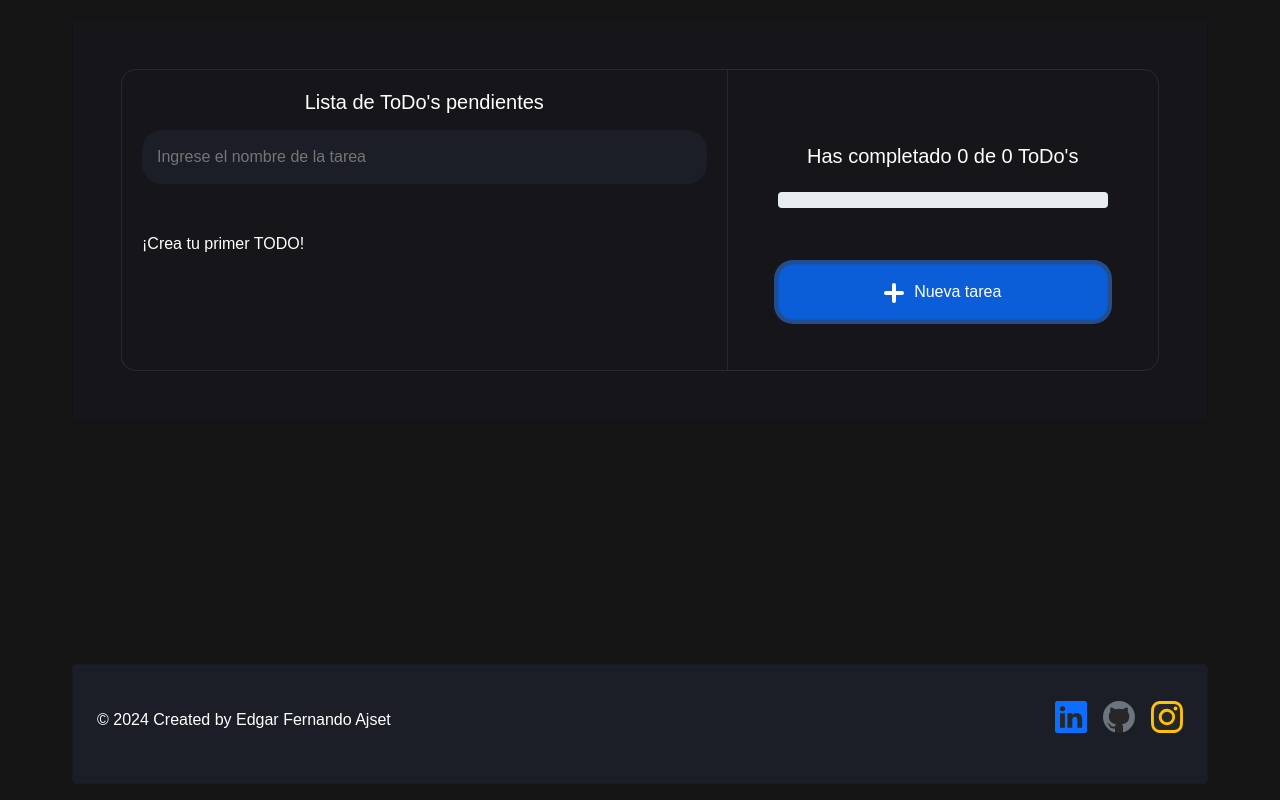
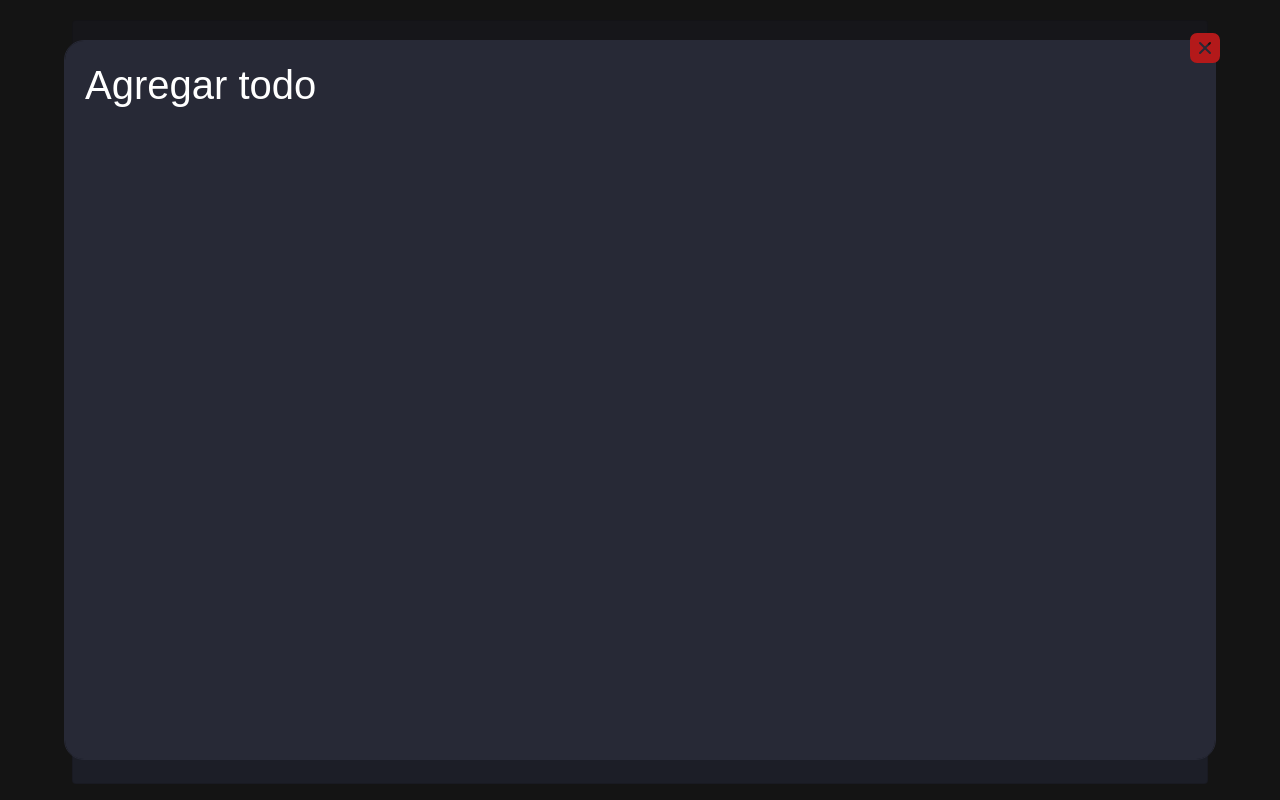
Before and after one commit to FernandoAjset/ToDo-React, a React (Create React App) app: page / in a window 1280 px wide. Both pictures are taken after a click on the button "Nueva tarea". Built offline with nearby package versions, Linux system fonts and the light colour scheme.

Commit message:
Avance, modal para por medio de React Portal.

```diff
--- a/public/index.html
+++ b/public/index.html
@@ -18,6 +18,8 @@
 <body>
   <noscript>You need to enable JavaScript to run this app.</noscript>
   <div id="root"></div>
+  <div id="modal"></div>
+
   <script src="https://cdn.jsdelivr.net/npm/bootstrap@5.0.2/dist/js/bootstrap.bundle.min.js"
     integrity="sha384-MrcW6ZMFYlzcLA8Nl+NtUVF0sA7MsXsP1UyJoMp4YLEuNSfAP+JcXn/tWtIaxVXM"
     crossorigin="anonymous"></script>
--- a/src/AppUI.js
+++ b/src/AppUI.js
@@ -8,10 +8,16 @@ import { TodoSearch } from "./components/TodoSearch";
 import { TodosError } from "./components/TodosError";
 import { TodosLoading } from "./components/TodosLoading";
 import { TodoContext } from "./contexts/TodoContext";
+import { Modal } from "./components/Modal";
 
 const AppUI = () => {
-  const { loading, error, searchedTodos, searchValue } =
-    useContext(TodoContext);
+  const {
+    loading,
+    error,
+    searchedTodos,
+    searchValue,
+    openModal,
+  } = useContext(TodoContext);
 
   return (
     <>
@@ -58,7 +64,11 @@ const AppUI = () => {
             </div>
           </div>
         </div>
-
+        {openModal && (
+          <Modal>
+            <h1 className="text-white">Agregar todo</h1>
+          </Modal>
+        )}
         <Footer />
       </div>
     </>
--- a/src/components/CreateTodoButton.js
+++ b/src/components/CreateTodoButton.js
@@ -1,15 +1,20 @@
-import React from "react";
+import React, { useContext } from "react";
 import { ReactComponent as AddIcon } from "../assets/icons/add.svg";
-import '../css/TodoCounter.css'
-
-
+import "../css/TodoCounter.css";
+import { TodoContext } from "../contexts/TodoContext";
 function CreateTodoButton() {
+  const { setOpenModal } = useContext(TodoContext);
   return (
-    <button className="mt-5 btn btn-primary col-12">
+    <button
+      className="mt-5 btn btn-primary col-12"
+      onClick={() =>
+        setOpenModal((prevState) => (prevState ? prevState : true))
+      }
+    >
       <span className="icon">
         <AddIcon fill={"white"} />
       </span>
-        Nueva tarea
+      Nueva tarea
     </button>
   );
 }
--- /dev/null
+++ b/src/components/Modal.js
@@ -0,0 +1,24 @@
+import React, { useContext } from "react";
+import ReactDOM from "react-dom";
+import { TodoContext } from "../contexts/TodoContext";
+import "../css/Modal.css";
+import { TodoIcon } from "./TodoIcon";
+
+const Modal = ({ children }) => {
+  const { openModal, setOpenModal } = useContext(TodoContext);
+  return ReactDOM.createPortal(
+    <div className={`modal ${openModal ? "open" : ""}`}>
+      <div className="modal-content">{children}</div>
+
+      <TodoIcon
+      className="modal-close"
+        type="delete"
+        color="#B3191A"
+        onClick={() => setOpenModal(false)}
+      ></TodoIcon>
+    </div>,
+    document.getElementById("modal")
+  );
+};
+
+export { Modal };
--- a/src/contexts/TodoContext.js
+++ b/src/contexts/TodoContext.js
@@ -1,10 +1,11 @@
-import React, { createContext, useState, useRef,useEffect } from "react";
+import React, { createContext, useState, useRef, useEffect } from "react";
 import { useLocalStorage } from "../hooks/local-storage-hook";
 
 const TodoContext = createContext();
 
 function TodoProvider({ children }) {
   const [searchedTodos, setSearchedTodos] = React.useState([]);
+  const [openModal, setOpenModal] = useState(false);
   const [searchValue, setSearchValue] = useState("");
   const {
     item: todos,
@@ -50,7 +51,6 @@ function TodoProvider({ children }) {
     }, 500);
   };
 
-
   useEffect(() => {
     setSearchedTodos(todos);
   }, [todos]);
@@ -67,6 +67,8 @@ function TodoProvider({ children }) {
         filterTodos,
         completeTodo: completeTodoFunction,
         deleteTodo: onDeleteTodoFunction,
+        openModal,
+        setOpenModal,
         addTodo: (text) => {
           const newTodos = [...todos];
           newTodos.push({
--- /dev/null
+++ b/src/css/Modal.css
@@ -0,0 +1,63 @@
+.modal {
+  display: none;
+  position: absolute;
+  z-index: 110;
+  left: 0;
+  top: 0;
+  width: 100%;
+  height: 100%;
+  overflow: auto;
+  align-items: center;
+  justify-content: center;
+}
+
+.modal.open {
+  display: flex;
+}
+
+.modal-content {
+  background-color: #272936;
+  margin: auto;
+  padding: 20px;
+  border: 1px solid #272936;
+  border-radius: 20px;
+  width: 90%;
+  height: 90%;
+  box-sizing: border-box;
+  position: relative;
+}
+
+.modal-content {
+  -webkit-animation-name: animatetop;
+  -webkit-animation-duration: 0.4s;
+  animation-name: animatetop;
+  animation-duration: 0.4s;
+}
+
+.Icon-container-delete {
+  position: absolute;
+  top: 3%;
+  right: 4%;
+}
+
+@-webkit-keyframes animatetop {
+  from {
+    top: -300px;
+    opacity: 0;
+  }
+  to {
+    top: 0;
+    opacity: 1;
+  }
+}
+
+@keyframes animatetop {
+  from {
+    top: -300px;
+    opacity: 0;
+  }
+  to {
+    top: 0;
+    opacity: 1;
+  }
+}
--- a/src/hooks/local-storage-hook.js
+++ b/src/hooks/local-storage-hook.js
@@ -9,7 +9,6 @@ export function useLocalStorage(itemName, initialValue) {
   useEffect(() => {
     setTimeout(() => {
       try {
-        console.log("todos");
         const localStorageItem = localStorage.getItem(itemName);
 
         let parsedItem;
```
